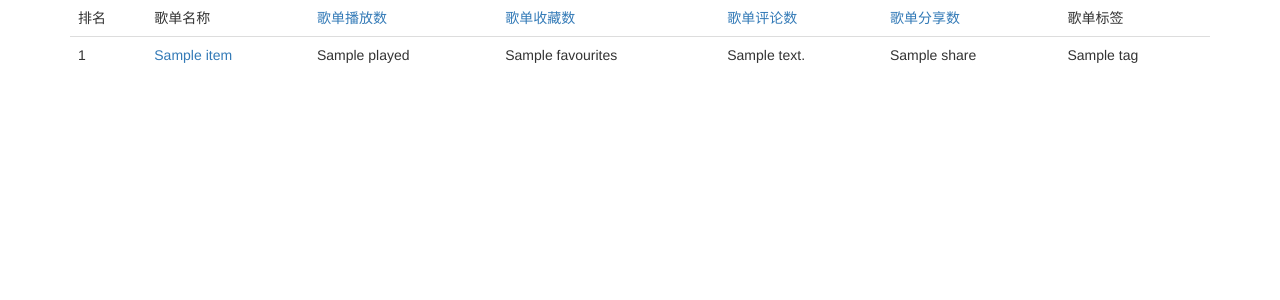
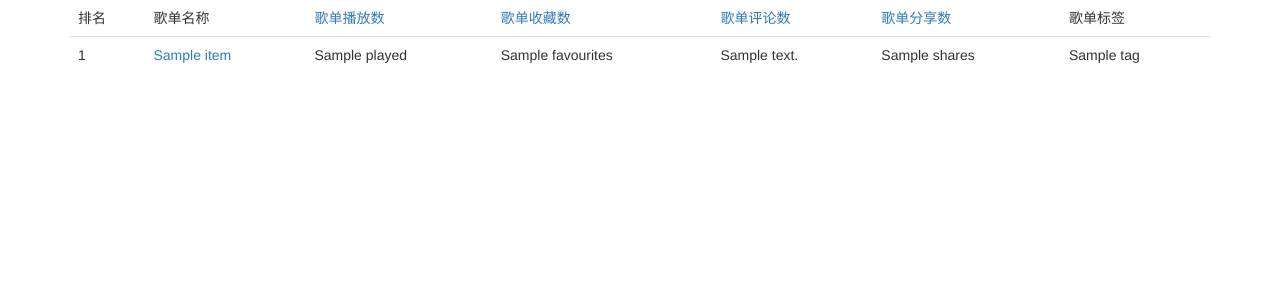
Before and after one commit to lord63/wangyi_music_top100, a Flask app: template templates/index.html in a window 1280 px wide. Shown: the top 300 px of the page. Run offline with Flask 2, Linux system fonts and the light colour scheme; the template is opened without the code that fills it: most values are stand-ins (such as "Sample title", 1, 10 or a date in 2020); some libraries are stand-ins or nearby versions.

Commit message:
Modify a bit to pyspider script
* use h2 rather than title so we get a shorter title:
      【日系】第1秒就被前奏秒杀系列（精选2） - 网易云音乐
                   ||
                  \||/
                   \/
      【日系】第1秒就被前奏秒杀系列（精选2）
* use 'shares' rather than 'share'
* set age to 1 hour

```diff
--- a/app.py
+++ b/app.py
@@ -22,7 +22,7 @@ class BaseModel(Model):
         database = database
 
 
-class Resultdb_top100_version_3(BaseModel):
+class Resultdb_top100_version_4(BaseModel):
     taskid = CharField(primary_key=True)
     result = CharField()
     updatetime = FloatField()
@@ -45,7 +45,7 @@ def after_request(response):
 @app.route('/sortby/<sorted_key>')
 def index(sorted_key='played'):
     top100 = []
-    for record in Resultdb_top100_version_3.select():
+    for record in Resultdb_top100_version_4.select():
         top100.append(json.loads(record.result))
     top100 = sorted(top100, key=lambda t: t[sorted_key], reverse=True)[:100]
     return render_template('index.html', top100=top100)
--- a/pyspider.py
+++ b/pyspider.py
@@ -19,7 +19,7 @@ class Handler(BaseHandler):
         self.crawl('http://music.163.com/discover/playlist',
                    callback=self.index_page)
 
-    @config(age=10 * 24 * 60 * 60)
+    @config(age=60 * 60)
     def index_page(self, response):
         for each in response.doc('a[href^="http://music.163.com/playlist?id="]').items():
             if '$' not in each.attr.href:
@@ -33,7 +33,7 @@ class Handler(BaseHandler):
             "title": response.doc('h2').text(),
             "played": int(response.doc('strong').text()),
             "comments": get_number(response.doc('.j-cmt > i').text()),
-            "share": get_number(response.doc('.j-shr > i').text()),
+            "shares": get_number(response.doc('.j-shr > i').text()),
             "favourites": get_number(response.doc('.j-fav > i').text()),
             "tags": response.doc('.u-tag > i').text().split()
         }
--- a/templates/index.html
+++ b/templates/index.html
@@ -9,7 +9,7 @@
         <td><a href="{{ url_for('index', sorted_key='played') }}">歌单播放数</a></td>
         <td><a href="{{ url_for('index', sorted_key='favourites') }}">歌单收藏数</a></td>
         <td><a href="{{ url_for('index', sorted_key='comments') }}">歌单评论数</a></td>
-        <td><a href="{{ url_for('index', sorted_key='share') }}">歌单分享数</a></td>
+        <td><a href="{{ url_for('index', sorted_key='shares') }}">歌单分享数</a></td>
         <td>歌单标签</td>
         </tr>
     </thead>
@@ -20,7 +20,7 @@
         <td>{{ item['played'] }}</td>
         <td>{{ item['favourites'] }}</td>
         <td>{{ item['comments'] }}</td>
-        <td>{{ item['share'] }}</td>
+        <td>{{ item['shares'] }}</td>
         <td>{{ item['tags'] | join(' ') }}</td>
     </tr>
     {% endfor %}
```
